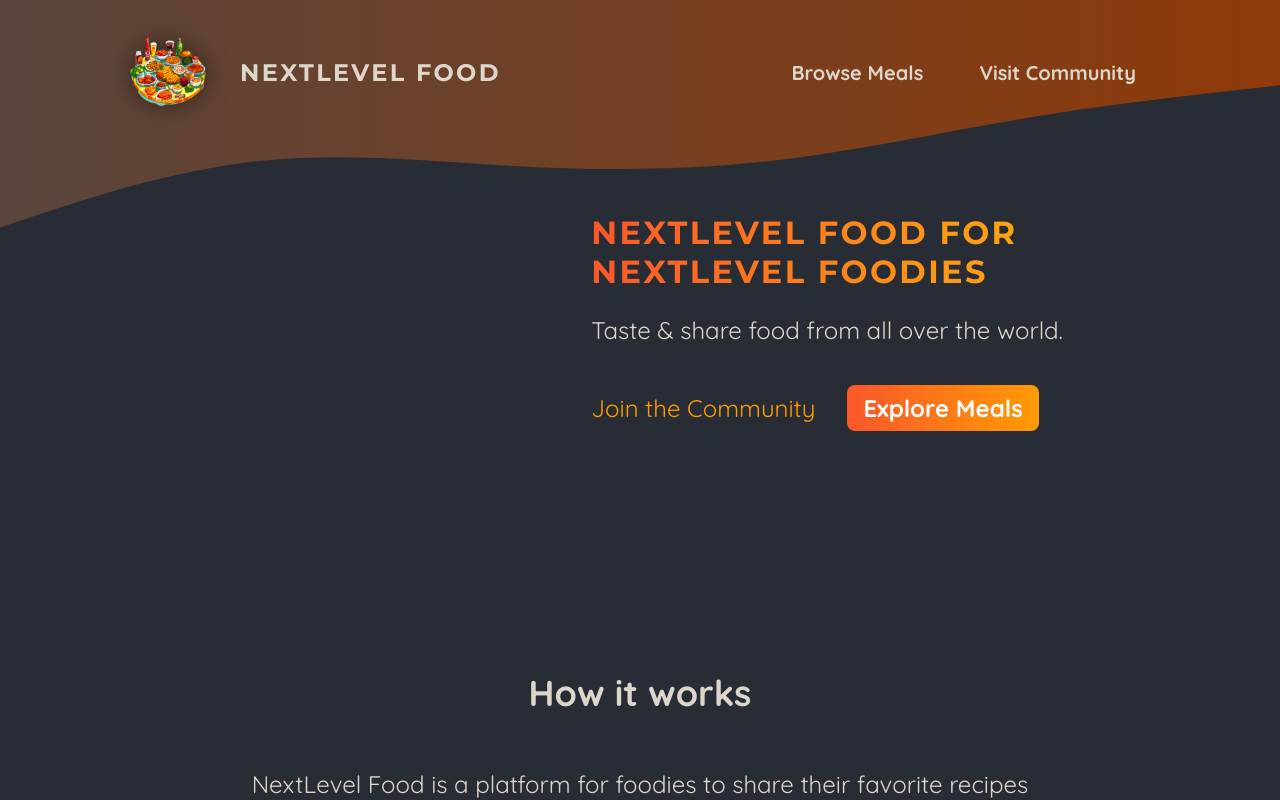
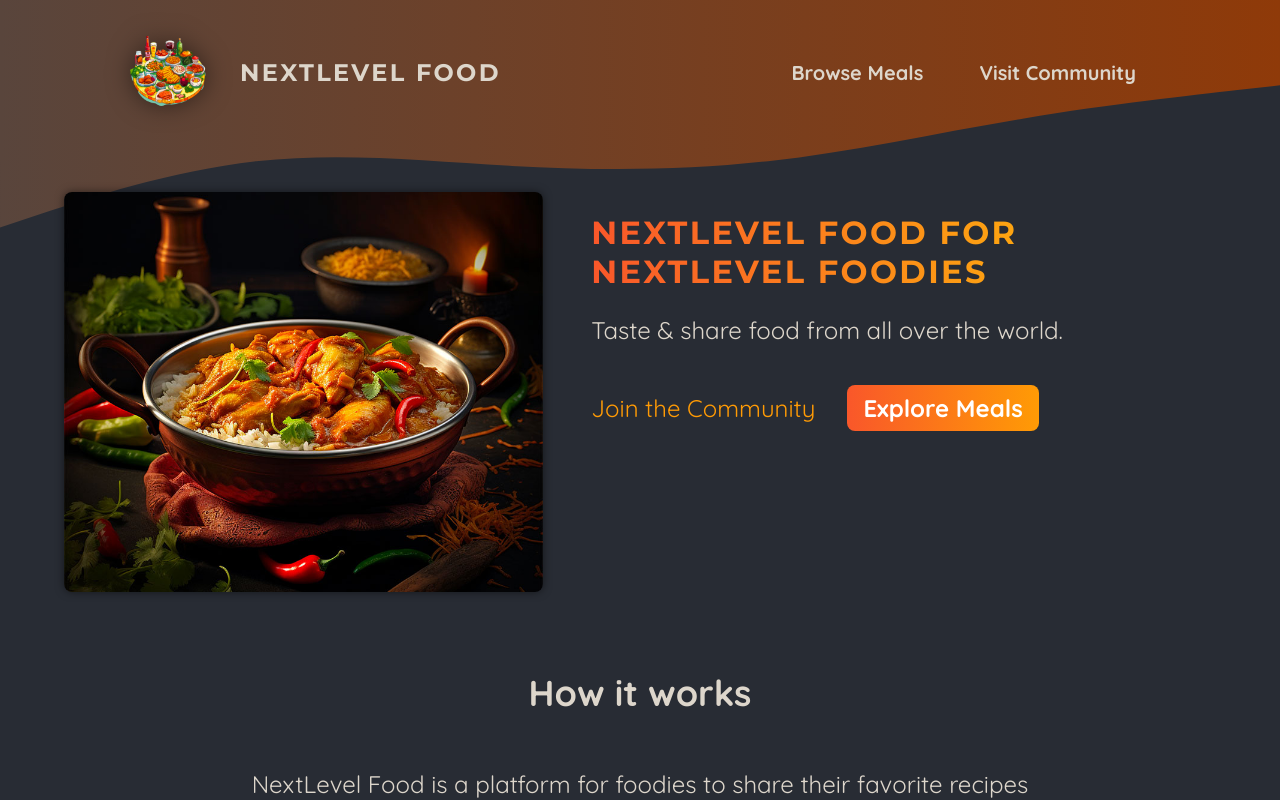
Before and after one commit to GiorgiGvasalia/foodies-next-app, a Next.js app: page / in a window 1280 px wide. Shown: the top 800 px of the page. Built offline with nearby package versions, Linux system fonts and the light colour scheme.

Commit message:
added image slideshow

```diff
--- a/app/page.js
+++ b/app/page.js
@@ -1,12 +1,17 @@
-import Link from 'next/link';
+"use client";
 
-import classes from './page.module.css';
+import Link from "next/link";
+
+import classes from "./page.module.css";
+import ImageSlideshow from "@/components/images/image-slideshow";
 
 export default function Home() {
   return (
     <>
       <header className={classes.header}>
-        <div className={classes.slideshow}></div>
+        <div className={classes.slideshow}>
+          <ImageSlideshow />
+        </div>
         <div>
           <div className={classes.hero}>
             <h1>NextLevel Food for NextLevel Foodies</h1>
@@ -23,8 +28,8 @@
           <h2>How it works</h2>
           <p>
             NextLevel Food is a platform for foodies to share their favorite
-            recipes with the world. It&apos;s a place to discover new dishes, and to
-            connect with other food lovers.
+            recipes with the world. It&apos;s a place to discover new dishes,
+            and to connect with other food lovers.
           </p>
           <p>
             NextLevel Food is a place to discover new dishes, and to connect
@@ -36,8 +41,8 @@
           <h2>Why NextLevel Food?</h2>
           <p>
             NextLevel Food is a platform for foodies to share their favorite
-            recipes with the world. It&apos;s a place to discover new dishes, and to
-            connect with other food lovers.
+            recipes with the world. It&apos;s a place to discover new dishes,
+            and to connect with other food lovers.
           </p>
           <p>
             NextLevel Food is a place to discover new dishes, and to connect
--- /dev/null
+++ b/components/images/image-slideshow.js
@@ -0,0 +1,48 @@
+import { useEffect, useState } from 'react';
+import Image from 'next/image';
+
+import burgerImg from '@/assets/burger.jpg';
+import curryImg from '@/assets/curry.jpg';
+import dumplingsImg from '@/assets/dumplings.jpg';
+import macncheeseImg from '@/assets/macncheese.jpg';
+import pizzaImg from '@/assets/pizza.jpg';
+import schnitzelImg from '@/assets/schnitzel.jpg';
+import tomatoSaladImg from '@/assets/tomato-salad.jpg';
+import classes from './image-slideshow.module.css';
+
+const images = [
+  { image: burgerImg, alt: 'A delicious, juicy burger' },
+  { image: curryImg, alt: 'A delicious, spicy curry' },
+  { image: dumplingsImg, alt: 'Steamed dumplings' },
+  { image: macncheeseImg, alt: 'Mac and cheese' },
+  { image: pizzaImg, alt: 'A delicious pizza' },
+  { image: schnitzelImg, alt: 'A delicious schnitzel' },
+  { image: tomatoSaladImg, alt: 'A delicious tomato salad' },
+];
+
+export default function ImageSlideshow() {
+  const [currentImageIndex, setCurrentImageIndex] = useState(0);
+
+  useEffect(() => {
+    const interval = setInterval(() => {
+      setCurrentImageIndex((prevIndex) =>
+        prevIndex < images.length - 1 ? prevIndex + 1 : 0
+      );
+    }, 5000);
+
+    return () => clearInterval(interval);
+  }, []);
+
+  return (
+    <div className={classes.slideshow}>
+      {images.map((image, index) => (
+        <Image
+          key={index}
+          src={image.image}
+          className={index === currentImageIndex ? classes.active : ''}
+          alt={image.alt}
+        />
+      ))}
+    </div>
+  );
+}
--- /dev/null
+++ b/components/images/image-slideshow.module.css
@@ -0,0 +1,26 @@
+.slideshow {
+    position: relative;
+    width: 100%;
+    height: 100%;
+    border-radius: 8px;
+    overflow: hidden;
+    box-shadow: 0 0 0.5rem rgba(0, 0, 0, 0.5);
+  }
+
+  .slideshow img {
+    width: 100%;
+    height: 100%;
+    object-fit: cover;
+    position: absolute;
+    top: 0;
+    left: 0;
+    opacity: 0;
+    transform: scale(1.1) translateX(-1rem) rotate(-5deg);
+    transition: all 0.5s ease-in-out;
+  }
+
+  .slideshow .active {
+    z-index: 1;
+    opacity: 1;
+    transform: scale(1) translateX(0) rotate(0);
+  }
```
